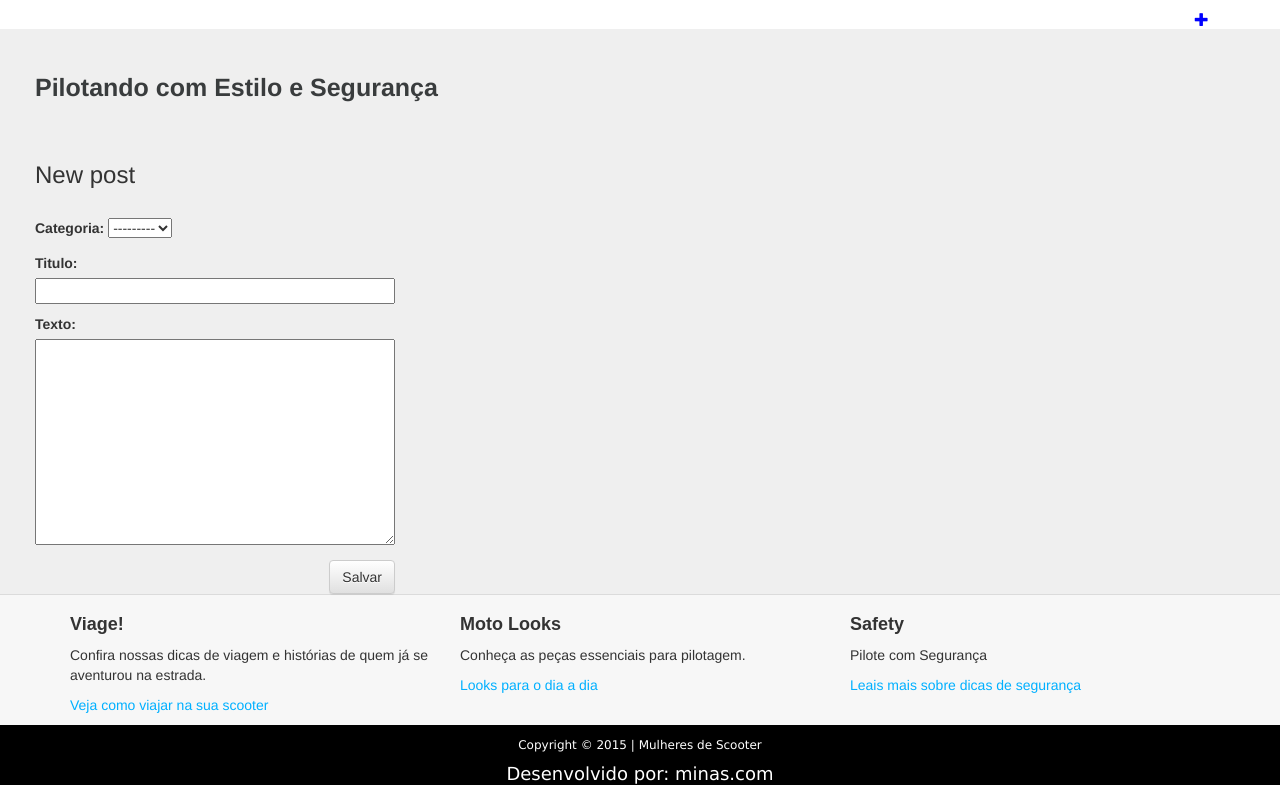
After one commit to cristianacmc/Motogirls, a Django app: page /post/new/ in a window 1280 px wide. The commit adds this page. Shown: the part 532-1317 px from the top of the page. Run offline with Django 3.2, Linux system fonts and the light colour scheme; data that the repository does not hold is empty; some libraries are stand-ins or nearby versions.

Commit message:
formulario edicao

```diff
--- a/blog/forms.py
+++ b/blog/forms.py
@@ -0,0 +1,8 @@
+from django import forms
+from .models import Post
+
+class Postform(forms.ModelForm):
+
+    class Meta:
+        model = Post
+        fields = ('categoria', 'titulo', 'texto',)
--- a/blog/static/css/blog.css
+++ b/blog/static/css/blog.css
@@ -60,6 +60,8 @@
 }
 .guides .container {
     margin-left: 20px;
+    position: relative;
+    padding-top: 25px;
 }
 .guides h2{
     color: #393c3d;
@@ -122,19 +128,22 @@
 .top-menu, .top-menu:hover, .top-menu:visited {
     color: black;
     float: right;
+    position: relative;
+    padding-right: 10px;
 }
+
 .top-menu{
-  padding-right: 8px;
+  margin-top: 270px;
+
 }
 .top-menu p{
-  font-size: 10px;
+  font-size: 8px;
 }
+
 .page-header h4{
     color: black;
     text-decoration: none;
 }
-
-
 
 .save {
     float: right;
@@ -142,6 +151,11 @@
 
 .post-form textarea, .post-form input {
     width: 100%;
+}
+
+.post-form {
+  position: relative;
+  padding-top: 20px;
 }
 
 
--- a/blog/templates/blog/base.html
+++ b/blog/templates/blog/base.html
@@ -31,8 +31,13 @@
         <h1>Scooters Girls</h1>
         <p>Conheça as mulheres apaixonadas por Scooters</p>
         <a href="#">Learn More</a>
+        <div class= "page-reader">
+          <a href="{% url "blog.views.post_new" %}" class="top-menu"><span class="glyphicon glyphicon-plus"></span></a>
+        </div>
       </div>
+
     </div>{% load staticfiles %}
+
 
 
     <div class="guides">
--- /dev/null
+++ b/blog/templates/blog/post_edit.html
@@ -0,0 +1,9 @@
+{% extends "blog/base.html" %}
+
+{% block content %}
+    <h3>New post</h3>
+    <form method="POST" class="post-form">{% csrf_token %}
+        {{ form.as_p }}
+        <button type="submit" class="save btn btn-default">Salvar</button>
+    </form>
+{% endblock %}
--- a/blog/urls.py
+++ b/blog/urls.py
@@ -5,4 +5,6 @@ from . import views
 urlpatterns = [
     url(r'^$', views.post_list),
     url(r'^post/(?P<pk>[0-9]+)/$', views.post_detail),
+    url(r'^post/new/$', views.post_new, name='post_new'),
+    url(r'^post/(?P<pk>[0-9]+)/edit/$', views.post_edit, name='post_edit'),
 ]
--- a/blog/views.py
+++ b/blog/views.py
@@ -2,6 +2,9 @@ from django.shortcuts import render
 from django.utils import timezone
 from django.shortcuts import render, get_object_or_404
 from .models import Post
+from .forms import Postform
+from django.shortcuts import redirect
+
 
 
 def post_list(request):
@@ -12,3 +15,25 @@ def post_list(request):
 def post_detail(request, pk):
     post = get_object_or_404(Post, pk=pk)
     return render(request, 'blog/post_detail.html', {'post': post})
+
+def post_new(request):
+    if request.method == "POST":
+        form = Postform(request.POST)
+        if form.is_valid():
+            post = form.save()
+            return redirect('blog.views.post_detail', pk=post.pk)
+    else:
+        form = Postform
+    return render(request, 'blog/post_edit.html', {'form': form})
+
+def post_edit(request, pk):
+    post = get_object_or_404(Post, pk=pk)
+    if request.method == "POST":
+        form = Postform(request.POST, instance=post)
+        if form.is_valid():
+            post = form.save()
+            post.save()
+            return redirect('blog/post_edit.html', {'form': form})
+    else:
+        form = Postform(instance=post)
+    return render(request,'blog/post_edit.html', {'form': form})
```
Also changed, not shown: other parts of blog/static/css/blog.css (+30 -26 lines), blog/templates/blog/post_detail.html (+8 -4 lines).
